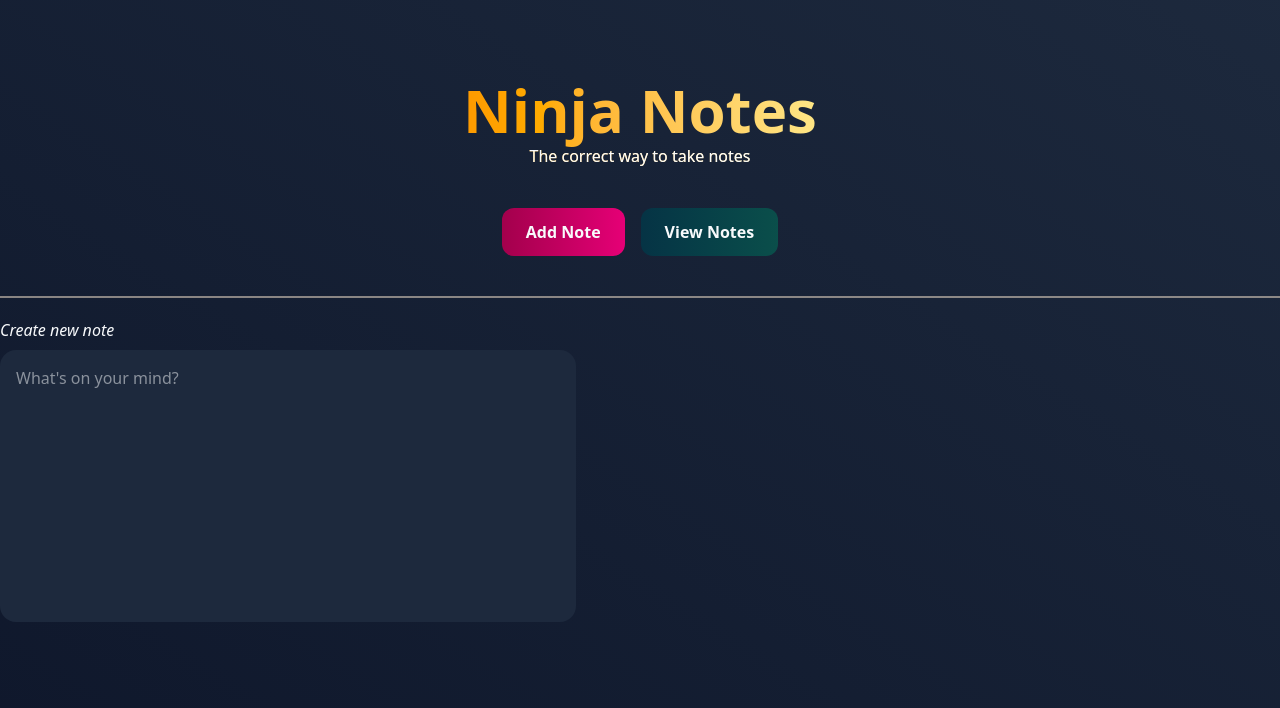
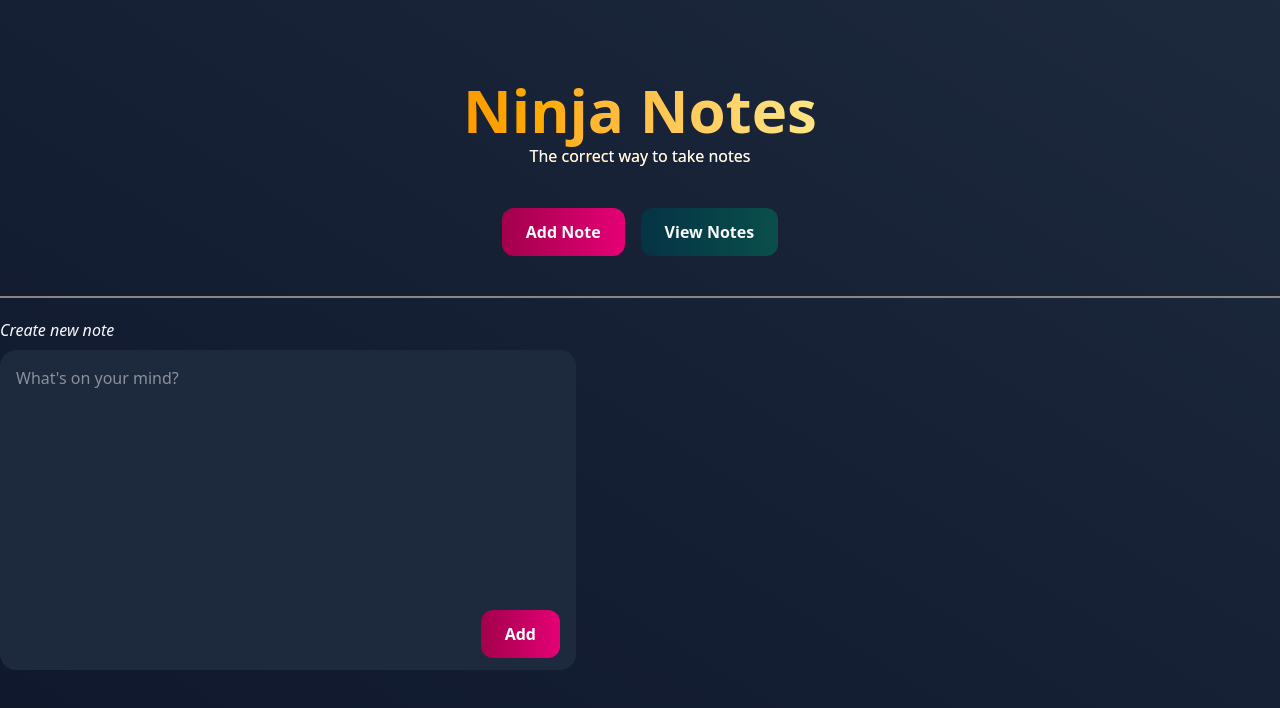
Before and after one commit to Oded2/Ninja-Notes, a Next.js app: page / in a window 1280 px wide. Shown: the top 708 px of the page. Built offline with nearby package versions, Linux system fonts and the light colour scheme.

Commit message:
Enhance AddNote component with state management and add Button for note submission

```diff
--- a/src/components/AddNote.tsx
+++ b/src/components/AddNote.tsx
@@ -1,4 +1,5 @@
-import { useId } from "react";
+import { useEffect, useId, useState } from "react";
+import Button from "./Button";
 
 type Props = {
   label?: string;
@@ -7,19 +8,26 @@ type Props = {
 
 export default function AddNote({ label, placeholder }: Props) {
   const id = useId();
+  const [note, setNote] = useState("");
 
   return (
     <div className="max-w-xl flex flex-col gap-2">
       <label className="me-auto italic font-medium" htmlFor={id}>
         {label}
       </label>
+      <div className="bg-slate-800 flex flex-col rounded-2xl focus-within:ring focus-within:ring-slate-50/30 transition-shadow pt-4 px-4 pb-2">
         <textarea
+          onInput={(e) => setNote(e.currentTarget.value)}
           id={id}
           dir="auto"
           placeholder={placeholder}
-        className="bg-slate-800 resize-none outline-none focus:ring-2 focus:ring-slate-50/30 transition-shadow p-4 rounded-2xl"
+          className="resize-none outline-none"
           rows={10}
         ></textarea>
+        <div className="my-1 flex justify-end">
+          <Button label="Add" isPrimary></Button>
+        </div>
+      </div>
     </div>
   );
 }
```
Lines whose indentation alone changed are shown as unchanged.
